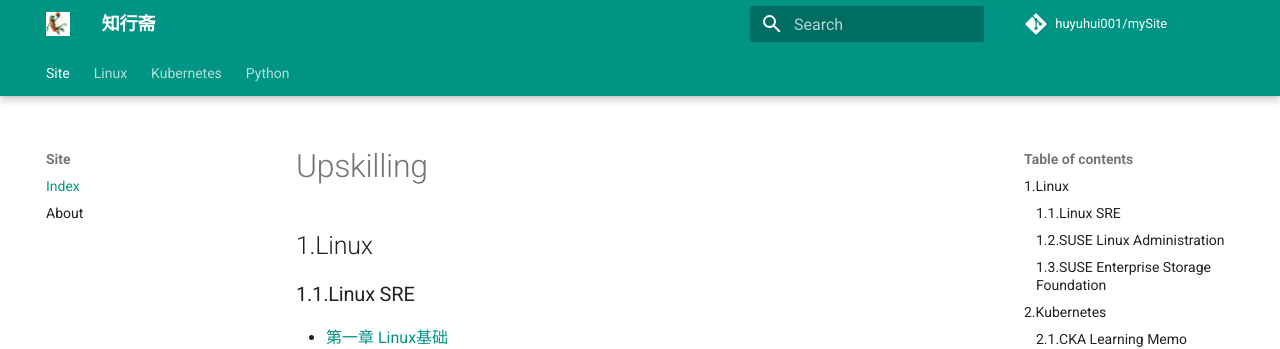
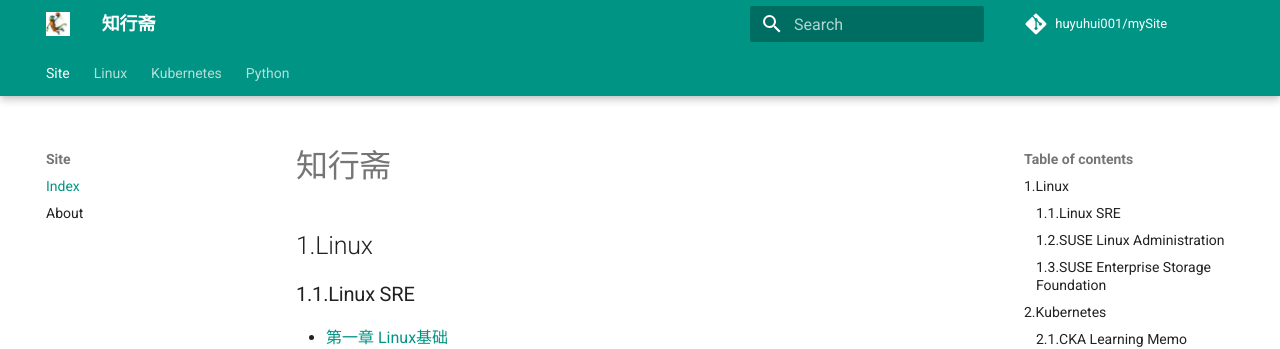
Before and after one commit to huyuhui001/mySite, an MkDocs documentation site: the page built from docs/index.md, in a window 1280 px wide and 900 px high. Shown: the top 349 px of the window. Built offline with MkDocs 1.6.1 and Material for MkDocs 9.7.7, drawn with Linux system fonts in a browser that asks for light colours; comment, search, counter and statistics services are not loaded.

Commit message:
Site Index

```diff
--- a/docs/index.md
+++ b/docs/index.md
@@ -1,4 +1,4 @@
-# Upskilling
+# 知行斋
 
 ## 1.Linux
 
```
